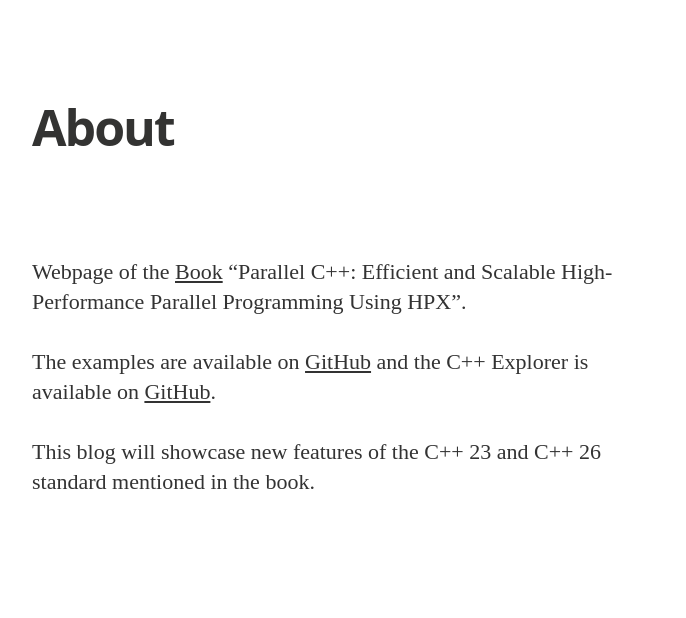
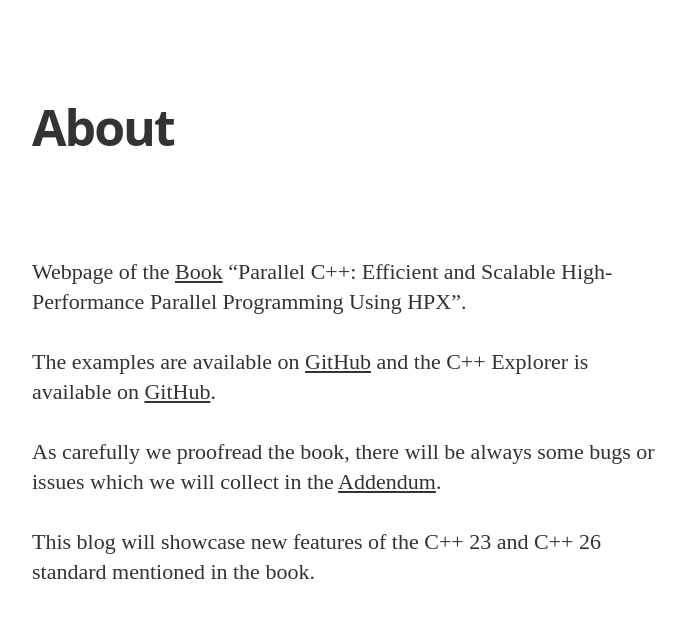
Before and after one commit to ModernCPPBook/moderncppbook.github.io, a Jekyll site: the page built from about.md, in a window 1280 px wide. Shown: the top 618 px of the page, without its empty margins (288-974 px from the left). Built offline with Jekyll 4.4.1, drawn with Linux system fonts in a browser that asks for light colours; nearby versions of some CDN libraries; some web fonts are replaced.

Commit message:
Add Addendum to the about page

```diff
--- a/about.md
+++ b/about.md
@@ -8,4 +8,6 @@
 
 The examples are available on [GitHub](https://github.com/ModernCPPBook/Examples) and the C++ Explorer is available on [GitHub](https://github.com/stevenrbrandt/CxxExplorer).
 
+As carefully we proofread the book, there will be always some bugs or issues which we will collect in the [Addendum](https://hpxbook.stellar-group.org/addendum/2024/08/15/addendum.html).
+
 This blog will showcase new features of the C++ 23 and C++ 26 standard mentioned in the book.
```
